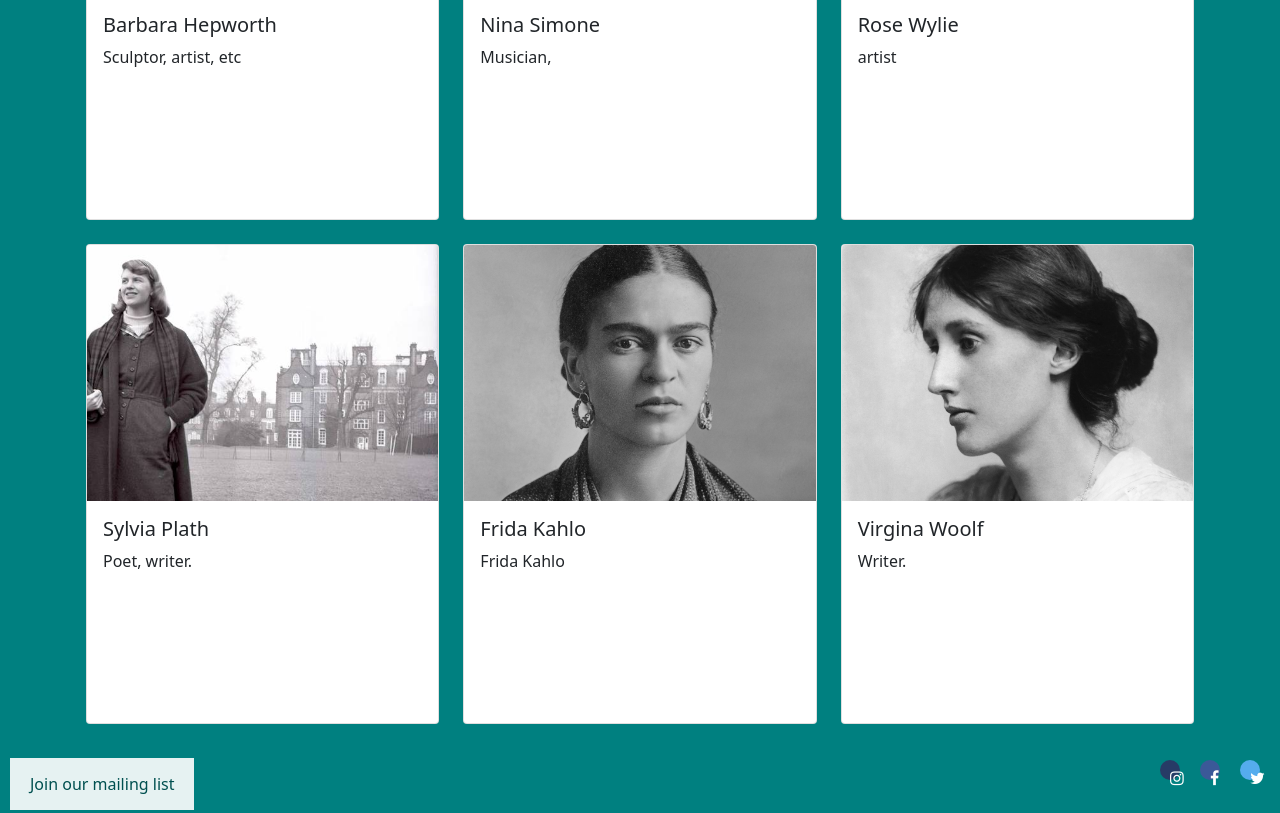
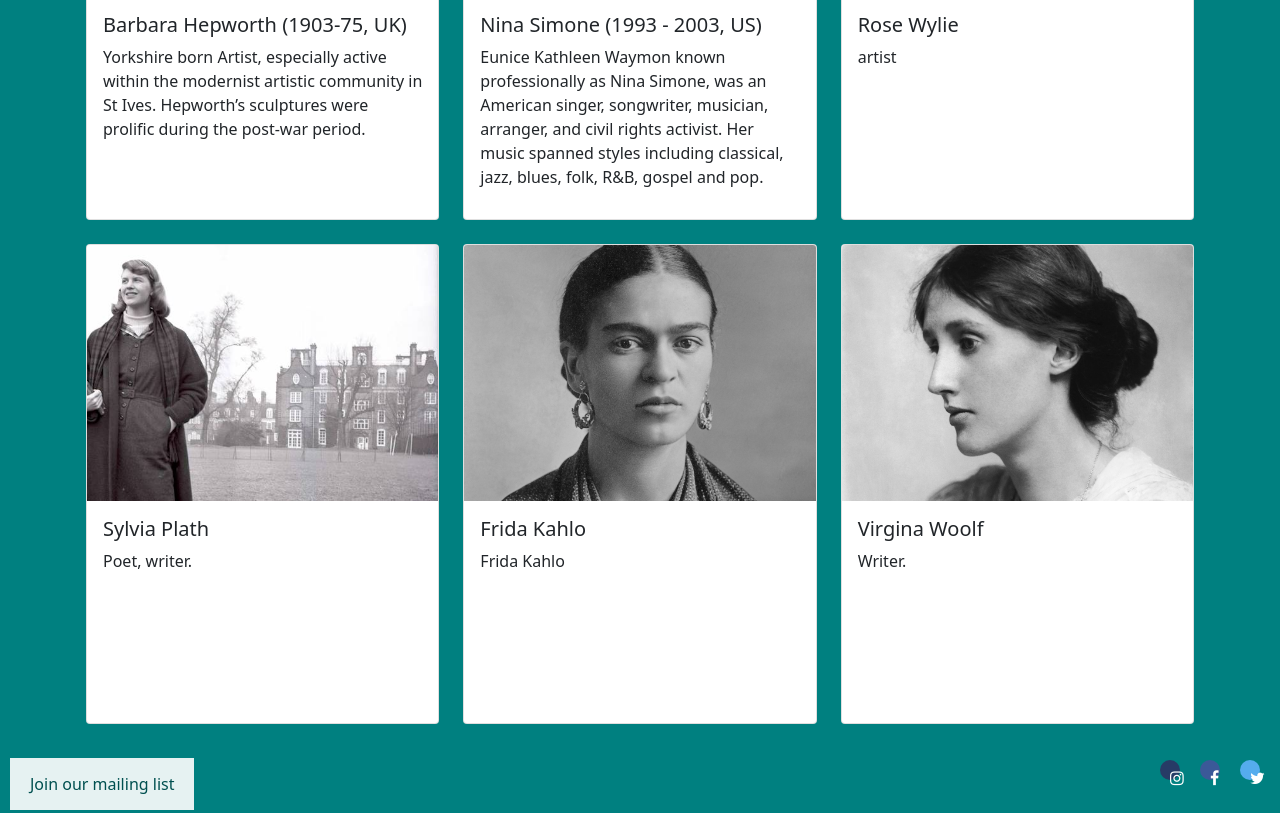
Before and after one commit to NQLE-962/CFG-Gp5-Museum, a plain HTML site: page Arts.html in a window 1280 px wide. Shown: the part 1118-1931 px from the top of the page. Drawn offline with nearby package versions, Linux system fonts and the light colour scheme.

Commit message:
text update

```diff
--- a/Arts.html
+++ b/Arts.html
@@ -65,8 +65,8 @@
                     <div class="card" style="height: 30rem;">
                         <img src="./barbarahepworth1.jpg" class="card-img-top" alt="...">
                         <div class="card-body">
-                            <h5 class="card-title">Barbara Hepworth</h5>
-                            <p class="card-text">Sculptor, artist, etc</p>
+                            <h5 class="card-title">Barbara Hepworth (1903-75, UK)</h5>
+                            <p class="card-text">Yorkshire born Artist, especially active within the modernist artistic community in St Ives. Hepworth’s sculptures were prolific during the post-war period.</p>
                         </div>
                     </div>
                 </div>
@@ -74,8 +74,8 @@
                     <div class="card" style="height: 30rem;">
                         <img src="./ninasimone.jpg" class="card-img-top" alt="...">
                         <div class="card-body">
-                            <h5 class="card-title">Nina Simone</h5>
-                            <p class="card-text">Musician, </p>
+                            <h5 class="card-title">Nina Simone (1993 - 2003, US)</h5>
+                            <p class="card-text">Eunice Kathleen Waymon known professionally as Nina Simone, was an American singer, songwriter, musician, arranger, and civil rights activist. Her music spanned styles including classical, jazz, blues, folk, R&B, gospel and pop.</p>
                         </div>
                     </div>
                 </div>
```
